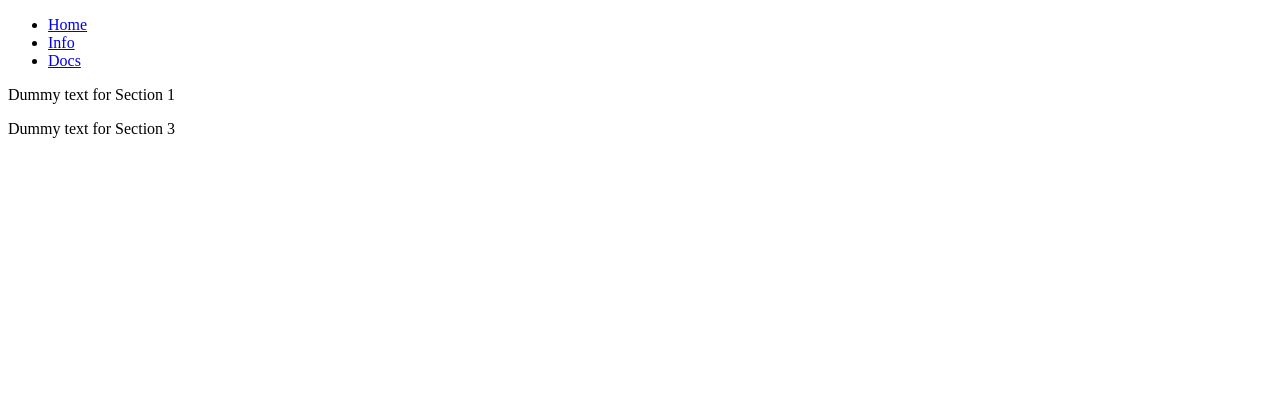
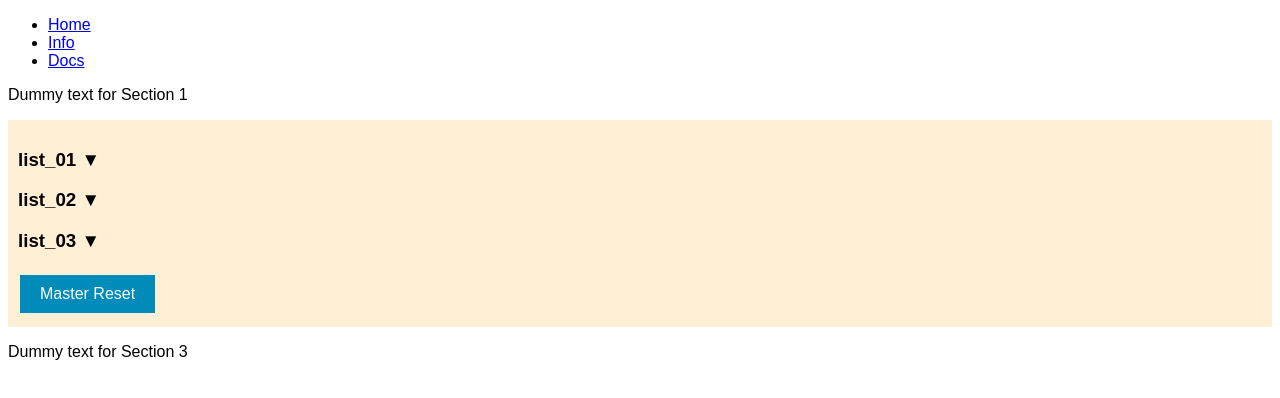
Before and after one commit to dirwebdev/test_checklist, a plain HTML site: page index.html in a window 1280 px wide. Drawn offline with Linux system fonts and the light colour scheme; the site is published under a folder, as on GitHub Pages, so addresses that start at the root find nothing.

Commit message:
updated links

```diff
--- a/index.html
+++ b/index.html
@@ -4,8 +4,8 @@
     <meta charset="UTF-8">
     <meta name="viewport" content="width=device-width, initial-scale=1.0">
     <title>Site</title>
-    <link rel="stylesheet" href="/styles/styles.css">
-    <script src="/scripts/scripts.js" defer></script>
+    <link rel="stylesheet" href="styles/styles.css">
+    <script src="scripts/scripts.js" defer></script>
 </head>
 <body>
     <header>
```
